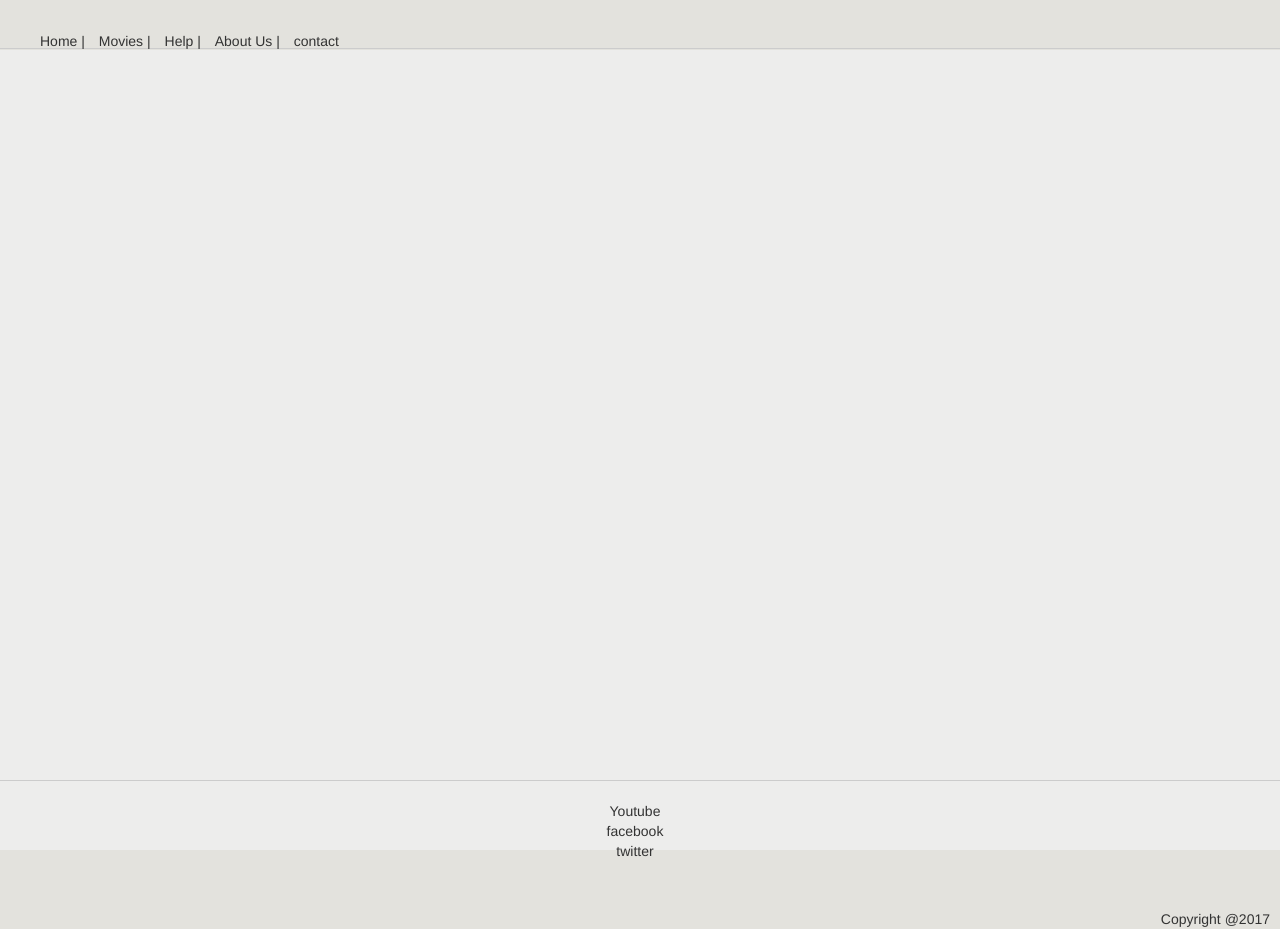
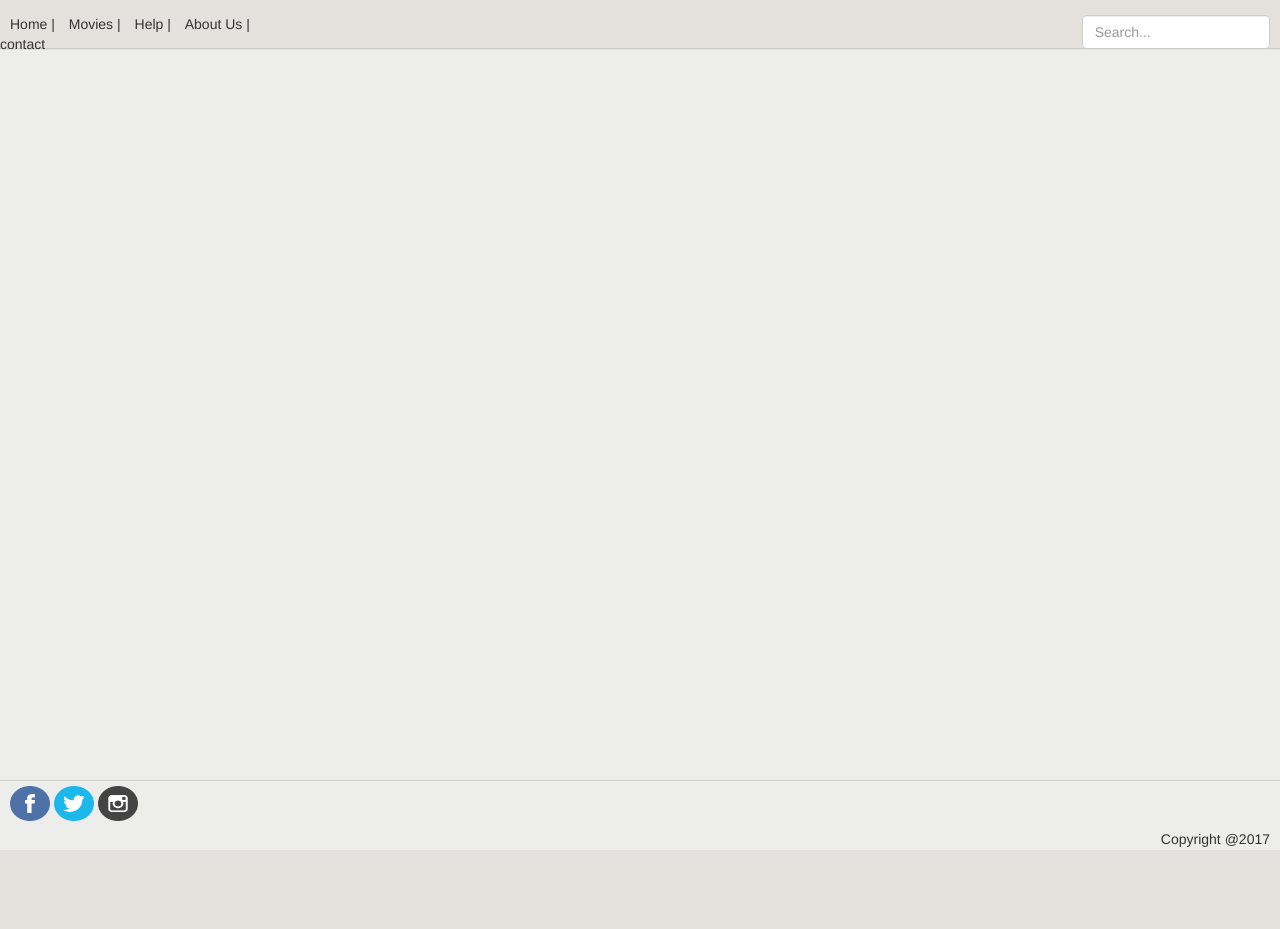
Before and after one commit to mdf27/AngularLab, a website: page resources/node-server/public/index.html in a window 1280 px wide. After the commit the page ends 850 px from the top, so only its background shows below. Drawn offline with nearby package versions, Linux system fonts and the light colour scheme; some packages are replaced by stand-ins of ours; no server answers.

Commit message:
filter and social network icons added

```diff
--- a/resources/node-server/public/Partials/main.html
+++ b/resources/node-server/public/Partials/main.html
@@ -1,5 +1,5 @@
 <section class="row">
-	<article ng-repeat="movie in movies" class="col-md-5" >
+	<article ng-repeat="movie in movies|filter:searchText" class="col-md-5" >
 	<a href="#movieDetails/{{movie.id}}">
 		<img ng-src="{{movie.poster}}" alt="{{movie.title}}"/>
 	</a>
--- a/resources/node-server/public/index.html
+++ b/resources/node-server/public/index.html
@@ -8,7 +8,8 @@
 </head>
 <body>
 	<header class="content">
-		<nav>
+		<div class="row">
+			<nav class="col-md-3">
 				<ul>
 					<li>Home |</li>
 					<li>Movies |</li>
@@ -17,18 +18,20 @@
 					<li>contact</li>
 				</ul>
 			</nav>
+			<div class="col-xs-2 search-input">
+				<input type="text" name="search" class="form-control" ng-model="searchText" placeholder="Search...">
+			</div>
+		</div>
 	</header>
 	<div class="container" ng-view>
 	</div>
 	<footer>
-
 			<ul>
-				<li>Youtube</li>
-				<li>facebook</li>
-				<li>twitter</li>
+				<li class="follow"><img src="icons/facebook.png" /></li>
+				<li class="follow"><img src="icons/twitter.png" /></li>
+				<li class="follow"><img src="icons/instagram.png" /></li>
 			</ul>
 			<p>Copyright @2017</p>
-
 	</footer>
 	<script type="text/javascript" src="https://ajax.googleapis.com/ajax/libs/angularjs/1.4.0/angular.min.js"></script>
 	<script type="text/javascript" src="https://ajax.googleapis.com/ajax/libs/angularjs/1.4.0/angular-route.js"></script>
--- a/resources/node-server/public/portada.css
+++ b/resources/node-server/public/portada.css
@@ -9,6 +9,7 @@ ul {
 	list-style: none;
 	display: inline;
 	position: relative;
+	padding-left: 10px;
 }
 
 ul li {
@@ -47,7 +48,8 @@ footer p {
 	top: 70%;
 }
 footer ul li {
-	display: block;
+	margin:  auto;
+	display: inline-block;
 }
 .container {
 	width: 100%;
@@ -73,6 +75,7 @@ article {
 
 nav {
 	height: 100%;
+	padding-top: 15px;
 }
 
 .col {
@@ -93,3 +96,13 @@ span {
 	float: left;
 	clear: both;
 }
+.follow {
+	height: 40px;
+	width: 40px;
+	padding-top: 5px;
+}
+.search-input{
+	margin-right: 10px;
+	float: right;
+	padding-top: 16px;
+}
```
Also changed, not shown: resources/node-server/public/icons/facebook.png (added), resources/node-server/public/icons/instagram.png (added), resources/node-server/public/icons/twitter.png (added), resources/node-server/public/icons/youtube.png (added). Lines whose indentation alone changed are shown as unchanged.
